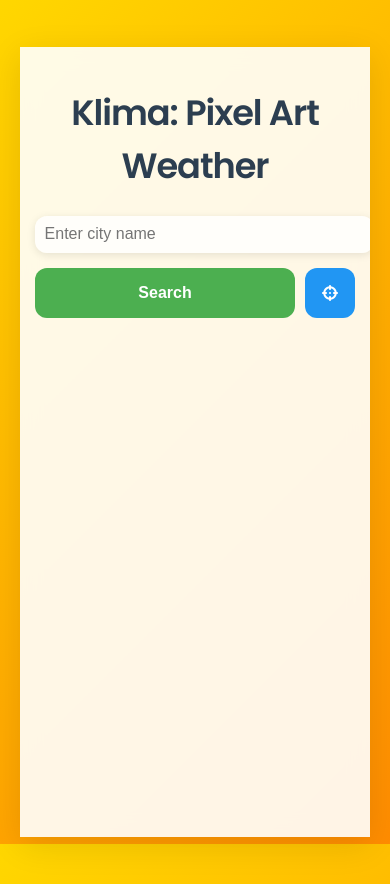
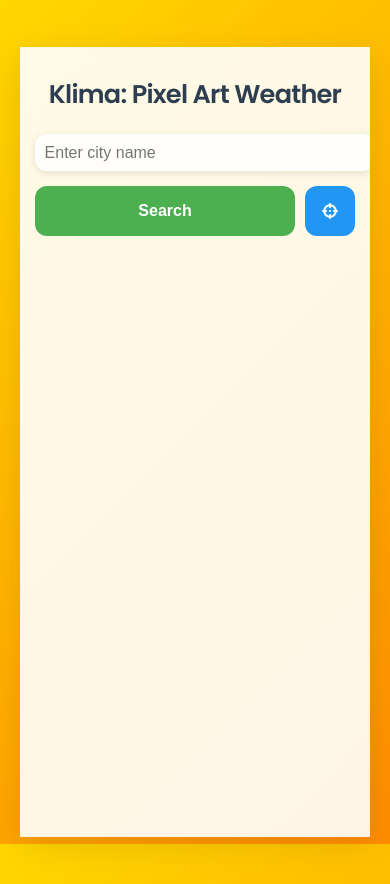
Before and after one commit to ikial-ux/weather-app, a website: page www/index.html in a window 390 px wide. Drawn offline with Linux system fonts and the light colour scheme.

Commit message:
[FIX] fixed app title for android

```diff
--- a/package.json
+++ b/package.json
@@ -3,7 +3,8 @@
   "version": "1.0.0",
   "main": "www/script.js",
   "scripts": {
-    "start": "npx live-server www"
+    "start": "npx live-server www",
+    "build": "echo 'Archivos ya están en www/'"
   },
   "dependencies": {
     "@capacitor/android": "^7.2.0",
--- a/www/script.js
+++ b/www/script.js
@@ -164,7 +164,6 @@ function clearDisplay() {
     document.getElementById('forecast-container').innerHTML = '';
     document.getElementById('not-found').style.display = 'none';
 
-    // Solo ocultar el fondo, sin cambiar el tema
     const bgElement = document.getElementById('weather-background');
     bgElement.style.display = 'none';
     bgElement.style.backgroundImage = '';
--- a/www/styles.css
+++ b/www/styles.css
@@ -2,7 +2,7 @@
   --sunny-gradient: linear-gradient(135deg, #ffd700, #ff8c00);
   --rainy-gradient: linear-gradient(135deg, #141e30, #243b55);
   --cloudy-gradient: linear-gradient(135deg, #bdc3c7, #2c3e50);
-  --snowy-gradient: linear-gradient(135deg,  #e6f4f1, #b9d7ea);
+  --snowy-gradient: linear-gradient(135deg, #e6f4f1, #b9d7ea);
   --default-gradient: var(--sunny-gradient);
 }
 
@@ -357,7 +357,6 @@ body {
   }
 }
 
-/* Contenedor de copos de nieve */
 .snowflakes {
   position: fixed;
   top: 0;
@@ -365,24 +364,19 @@ body {
   width: 100%;
   height: 100%;
   pointer-events: none;
-  /* Así no interfieren con la interacción de usuario */
   overflow: hidden;
   z-index: 9999;
-  /* Asegura que estén por encima de otros elementos */
 }
 
-/* Estilo básico para los copos de nieve */
 .snowflake {
   position: absolute;
   top: -10%;
-  /* Comienzan fuera de la parte superior */
   color: #fff;
   font-size: 1em;
   user-select: none;
   animation: fall linear infinite;
 }
 
-/* Animación de caída */
 @keyframes fall {
   0% {
     transform: translateY(0) rotate(0deg);
@@ -395,7 +389,6 @@ body {
   }
 }
 
-/* Para generar variedad se pueden usar nth-child; estos son ejemplos */
 .snowflake:nth-child(1) {
   left: 10%;
   animation-duration: 10s;
@@ -431,7 +424,6 @@ body {
   font-size: 1em;
 }
 
-/* Puedes seguir agregando reglas para los demás elementos */
 
 @media (max-width: 480px) {
 
@@ -442,6 +434,11 @@ body {
     border-radius: 0;
     display: flex;
     flex-direction: column;
+  }
+
+  .weather-container h1 {
+    font-size: 1.6rem;
+    line-height: 1.2;
   }
 
   .forecast-container {
```
Also changed, not shown: www/index.html (+0 -2 lines), 7 other files.
